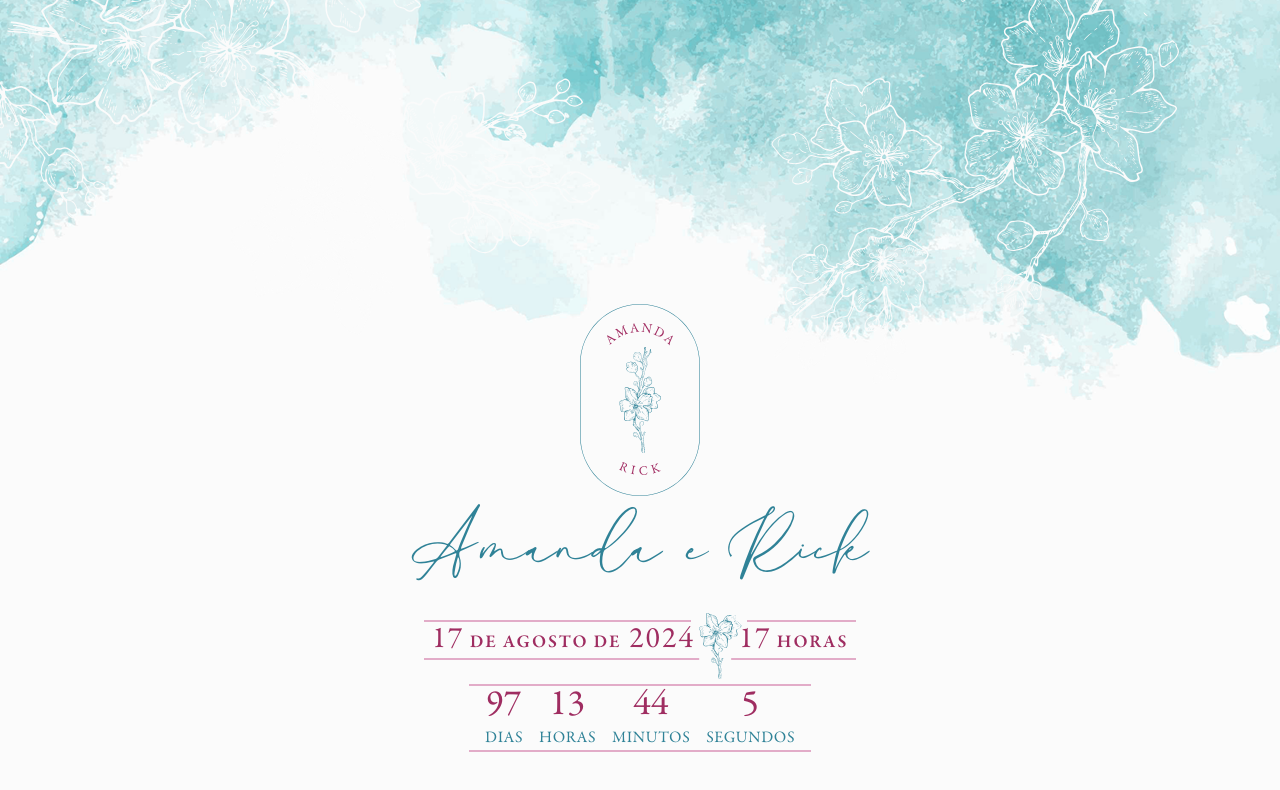
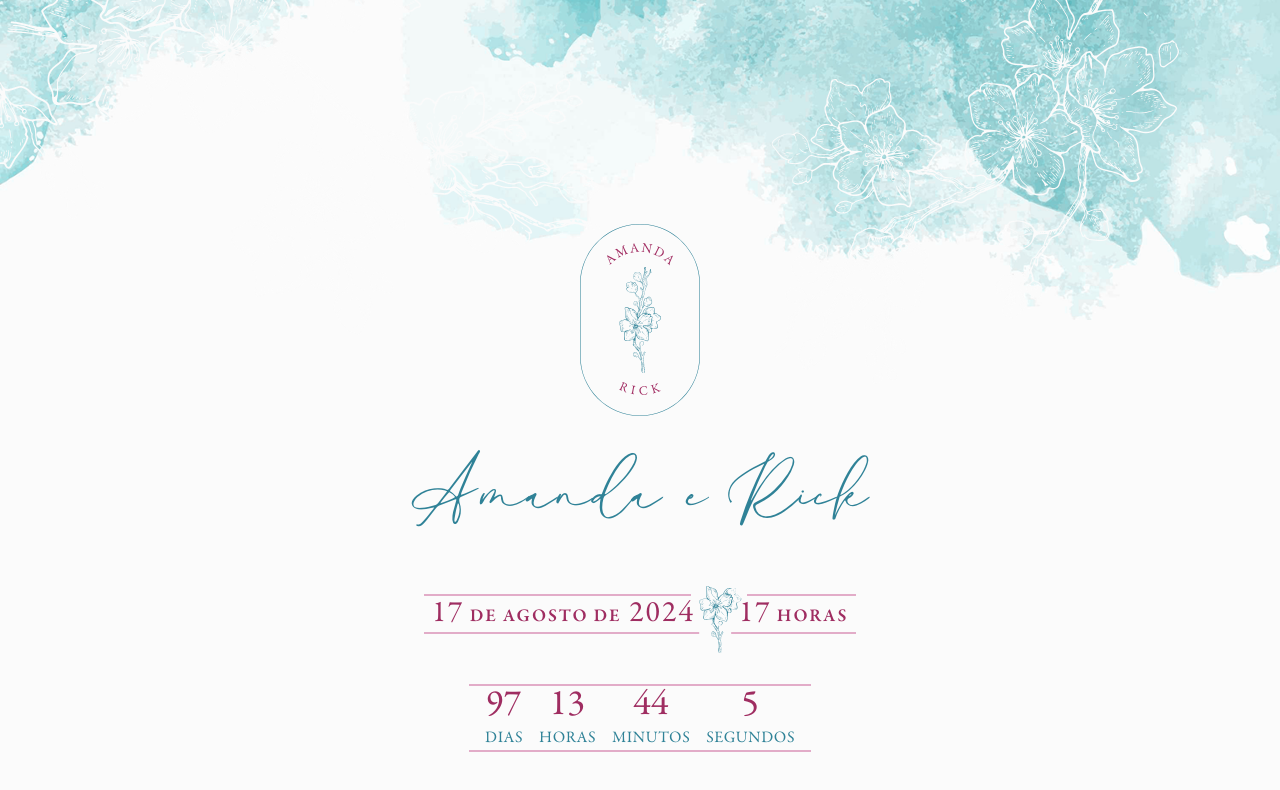
Before and after one commit to rickpalmeira/rickeamanda.com.br, a React (Vite) app: page / in a window 1280 px wide. Shown: the top 790 px of the page. Built offline with nearby package versions, Linux system fonts and the light colour scheme.

Commit message:
📱 banner

```diff
--- a/src/App.tsx
+++ b/src/App.tsx
@@ -12,7 +12,7 @@ function App() {
     return (
       <header
         style={{ backgroundImage: `url(${bannerImg})` }}
-        className="bg-[image:var(--banner)] bg-no-repeat bg-bottom bg-cover h-[50dvh] bg-black"
+        className="bg-[image:var(--banner)] bg-no-repeat bg-bottom bg-cover h-[40dvh]"
       >
         <div className="absolute max-h-96 overflow-hidden flex justify-between w-dvw">
           <img
@@ -92,12 +92,7 @@ function App() {
   //   return (
   //     <section className="grid grid-cols-2 gap-x-8">
   //       {props.parentList.map((parent, index) => (
-  //         <div
-  //           className={
-  //             (index % 2 ? "text-right" : "text-left") + " whitespace-nowrap"
-  //           }
-  //           key={index}
-  //         >
+  //         <div className={index % 2 ? "text-right" : "text-left"} key={index}>
   //           {parent}
   //         </div>
   //       ))}
@@ -140,14 +135,14 @@ function App() {
   return (
     <div className="bg-[#fbfbfb]">
       <Banner />
-      <div className="container px-5 pb-12 flex flex-col justify-between h-[50dvh] items-center mx-auto text-[#9f2d61] font-serif tracking-wide">
+      <div className="container pb-12 flex flex-col justify-between h-[60dvh] items-center mx-auto text-[#9f2d61] font-serif tracking-wide">
         <img
           src={monogram}
           className="h-48 -mt-24 z-10"
           alt="Amanda e Rick"
           aria-hidden
         />
-        <h1 className="font-cursive whitespace-nowrap text-[#2f8297] text-8xl pr-2">
+        <h1 className="font-cursive text-[#2f8297] text-8xl pr-2">
           Amanda e Rick
         </h1>
         <DateTime />
```
